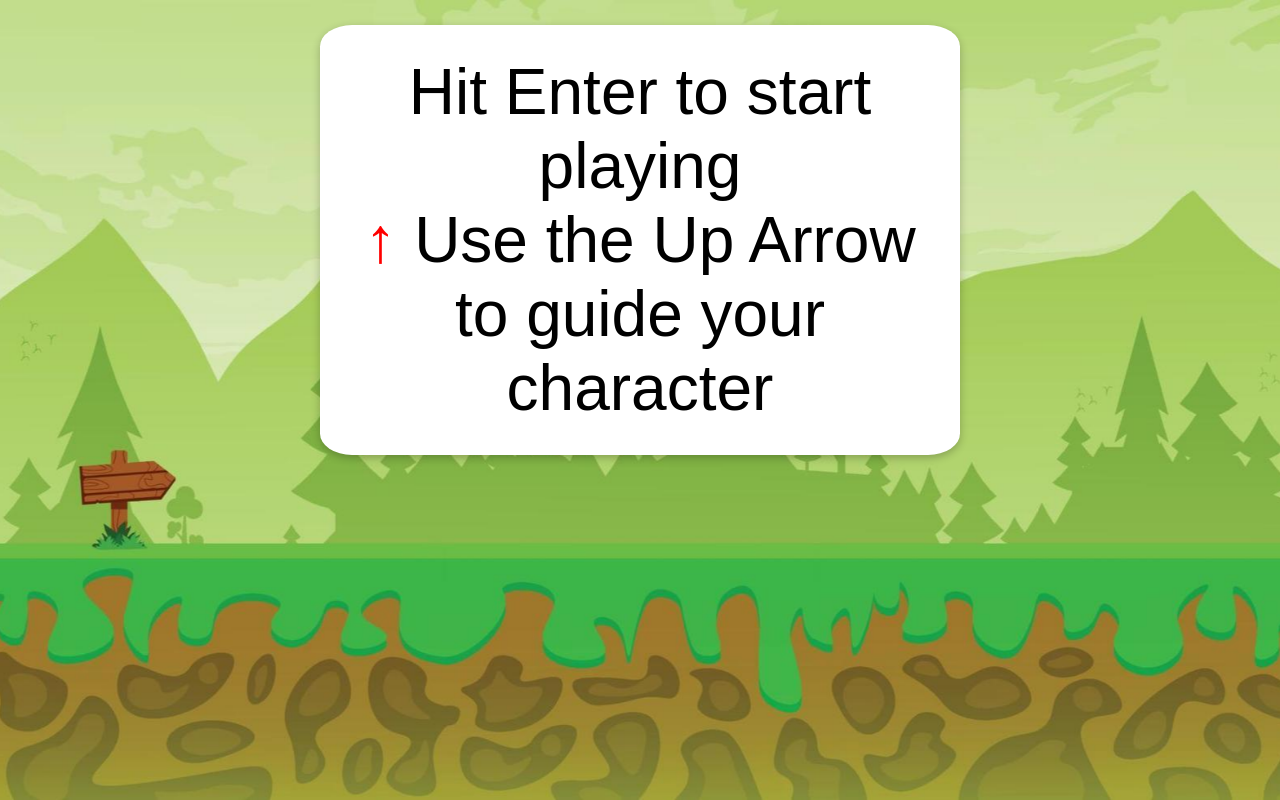
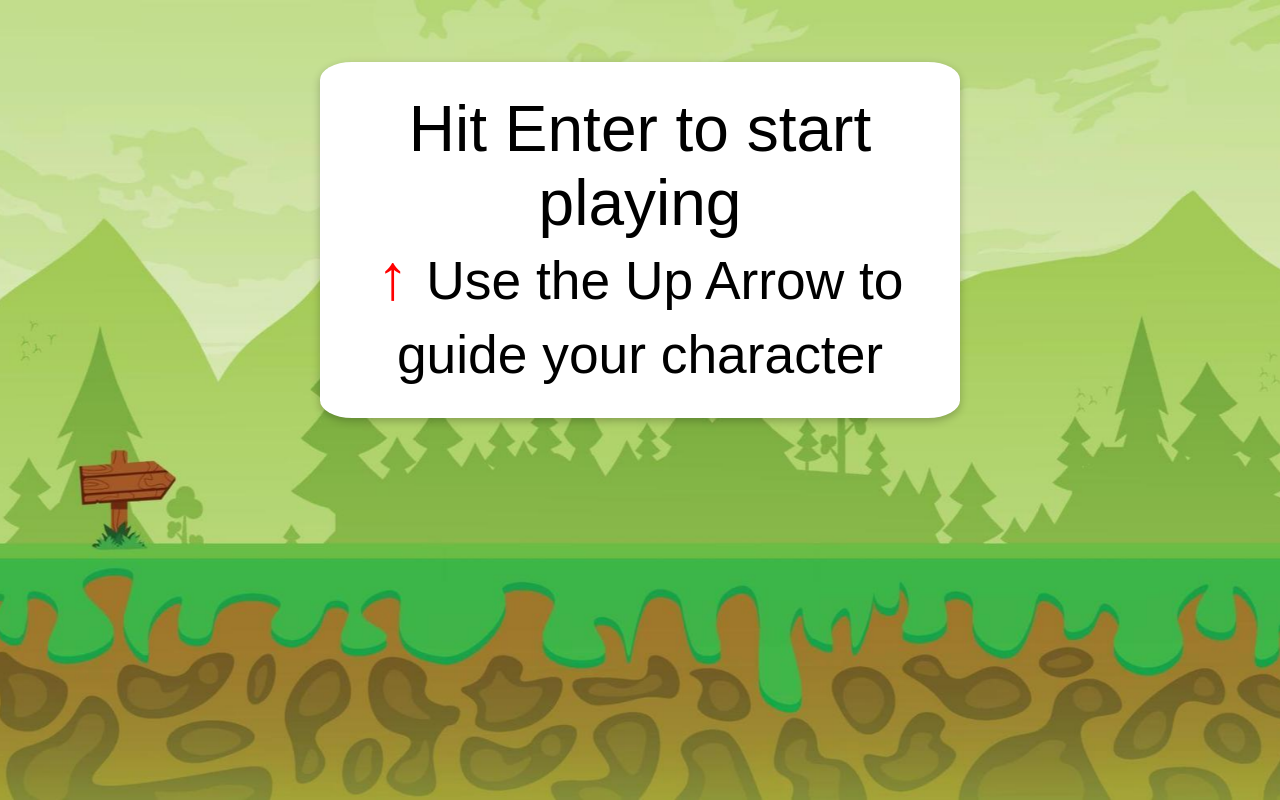
Before and after one commit to sajalbitcoin/Rialo-game, a plain HTML site: page index.html in a window 1280 px wide. Drawn offline with Linux system fonts and the light colour scheme.

Commit message:
Update index.html

```diff
--- a/index.html
+++ b/index.html
@@ -13,7 +13,7 @@
     <div class="background"></div>
     <img src="./bird.png" alt="bird-img" class="bird" id="bird-1">
     <div class="message">
-        Hit Enter to start playing <p><span style="color: red;">&uarr;</span> Use the Up Arrow to guide your character </p>
+        Hit Enter to start playing <p><span style="color: red;">&uarr;</span> <small> Use the Up Arrow to guide your character </small> </p>
     </div>
 
     <div class="score">
```
